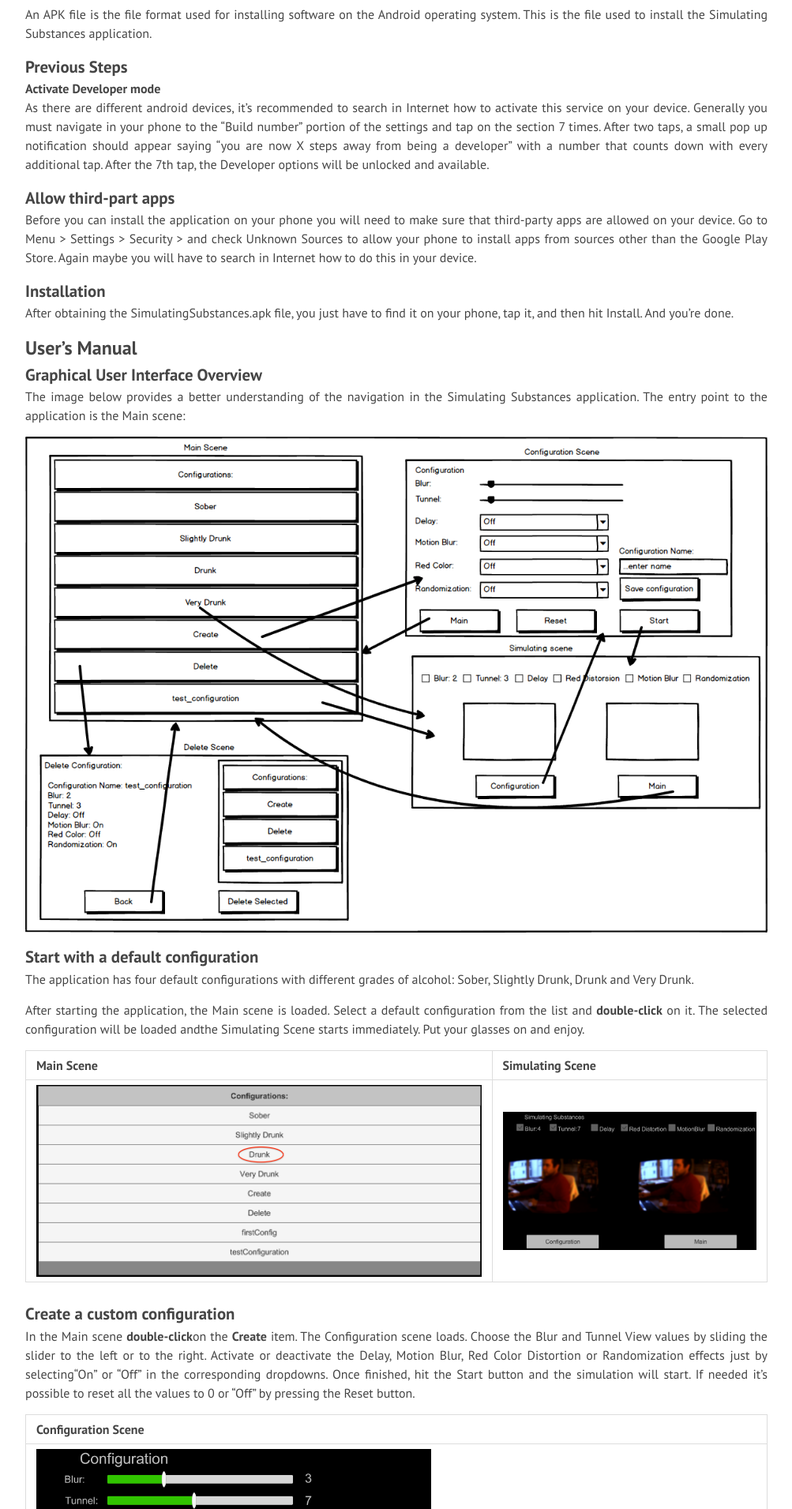
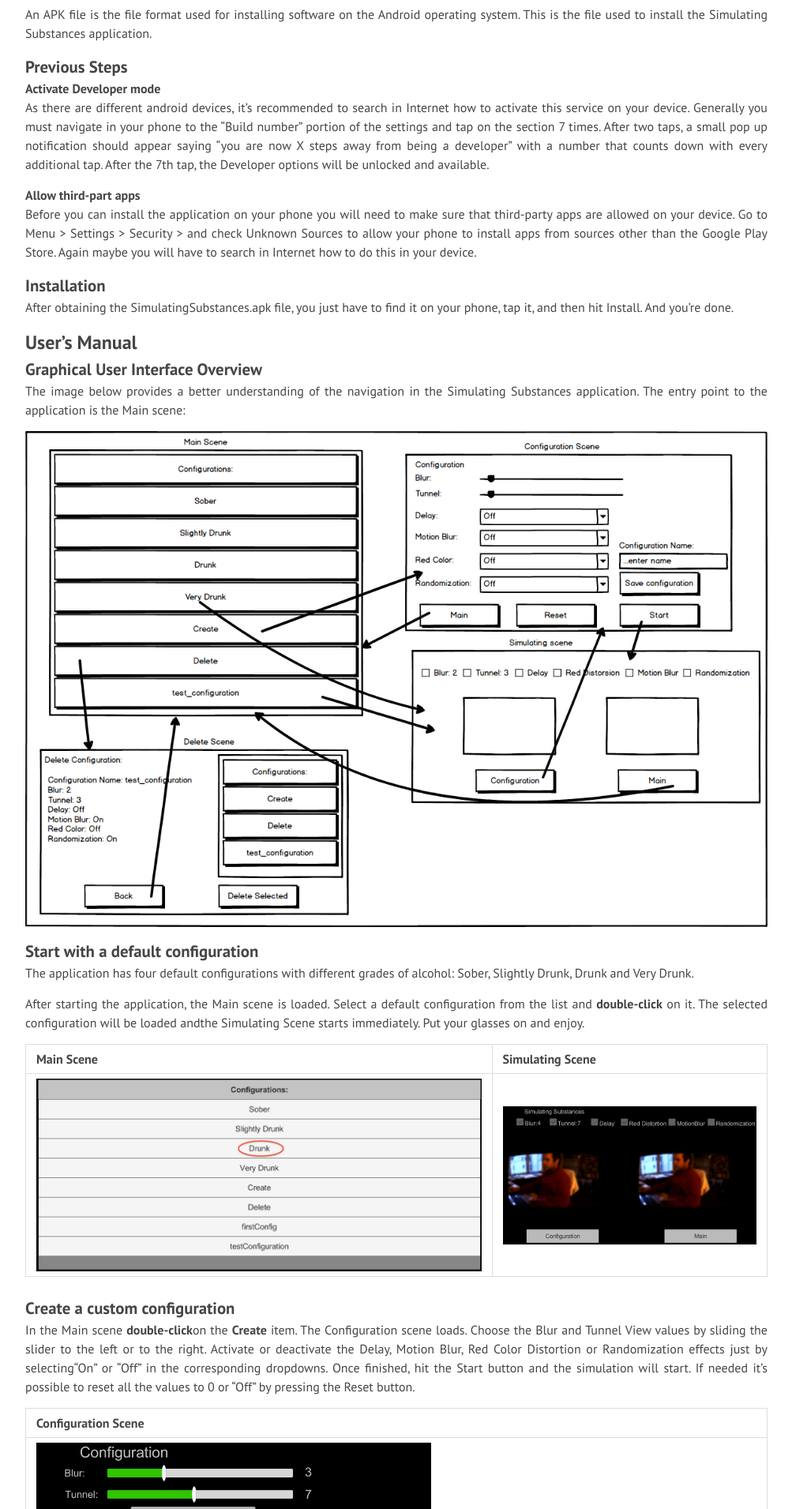
Before and after one commit to HSR-Semester-Arbeit2016/hsr-semester-arbeit2016.github.io, a Jekyll site: the page built from _posts/2016-12-10-users_manual.md, in a window 1280 px wide. Shown: the part 330-2241 px from the top of the page at 79% size, without its empty margins (138-1141 px from the left). Built offline with Jekyll 4.4.1, drawn with Linux system fonts in a browser that asks for light colours; nearby versions of some CDN libraries.

Commit message:
Modified Paragraphas again
Signed-off-by: Roberto Cuervo <rcuervoa@hsr.ch>

```diff
--- a/_posts/2016-12-10-users_manual.md
+++ b/_posts/2016-12-10-users_manual.md
@@ -9,21 +9,24 @@
 In this manual we explain how to install the application into your androif device and how to use it.
 
 ## Installation
+
 ### APK Files
 
 An APK file is the file format used for installing software on the Android operating system. This is the file used to install the Simulating Substances application.
 
 ###  Previous Steps
+
 #### Activate Developer mode
 
 As there are different android devices, it’s recommended to search in Internet how to activate this service on your device.
 Generally you must navigate in your phone to the “Build number” portion of the settings and tap on the section 7 times.
 After two taps, a small pop up notification should appear saying "you are now X steps away from being a developer" with a number that counts down with every additional tap. After the 7th tap, the Developer options will be unlocked and available.
 
-### Allow third-part apps
+#### Allow third-part apps
 
 Before you can install the application on your phone you will need to make sure that third-party apps are allowed on your device.
 Go to Menu > Settings > Security > and check Unknown Sources to allow your phone to install apps from sources other than the Google Play Store. Again maybe you will have to search in Internet how to do this in your device.
+
 ### Installation
 
 After obtaining the SimulatingSubstances.apk file, you just have to find it on your phone, tap it, and then hit Install. And you're done.
```
